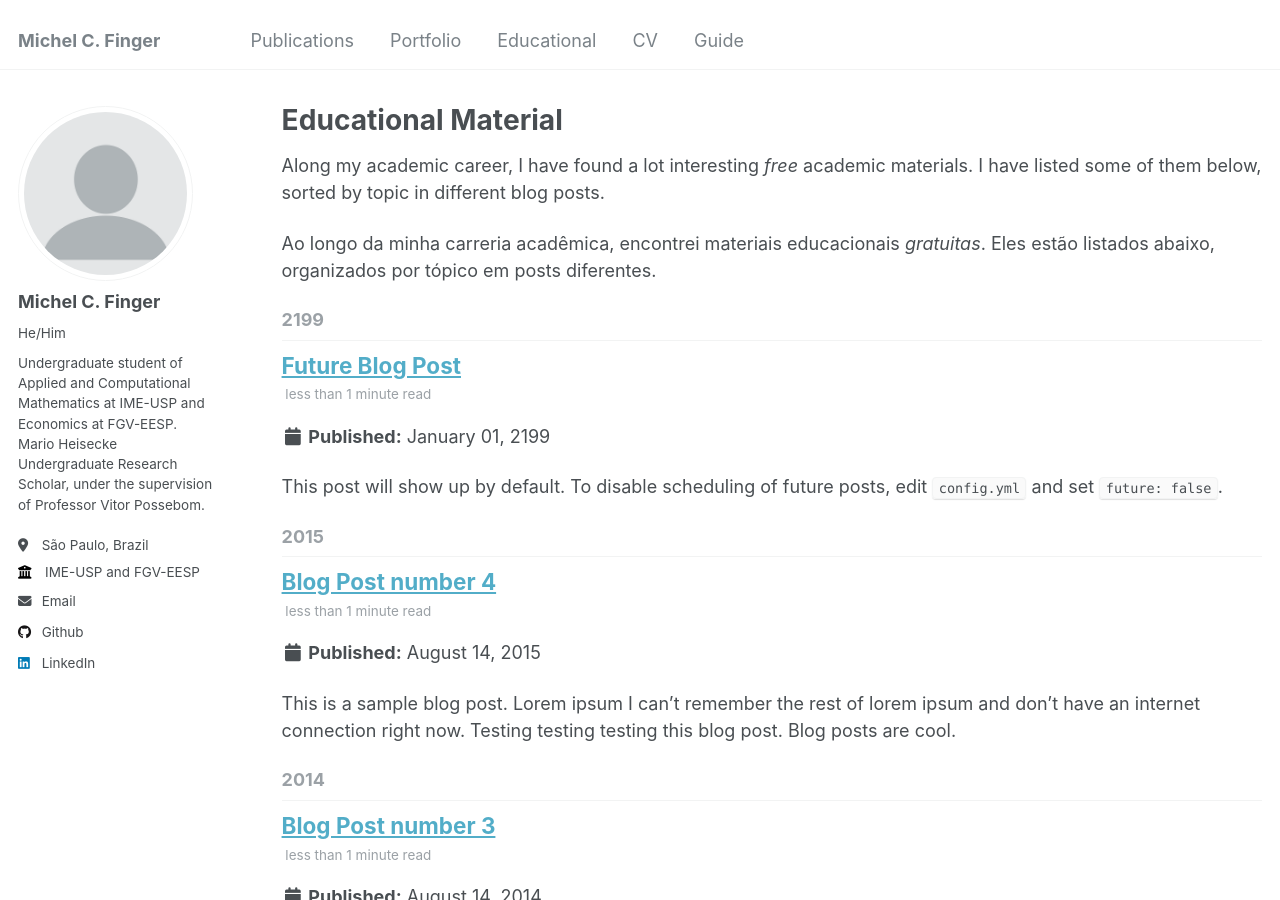
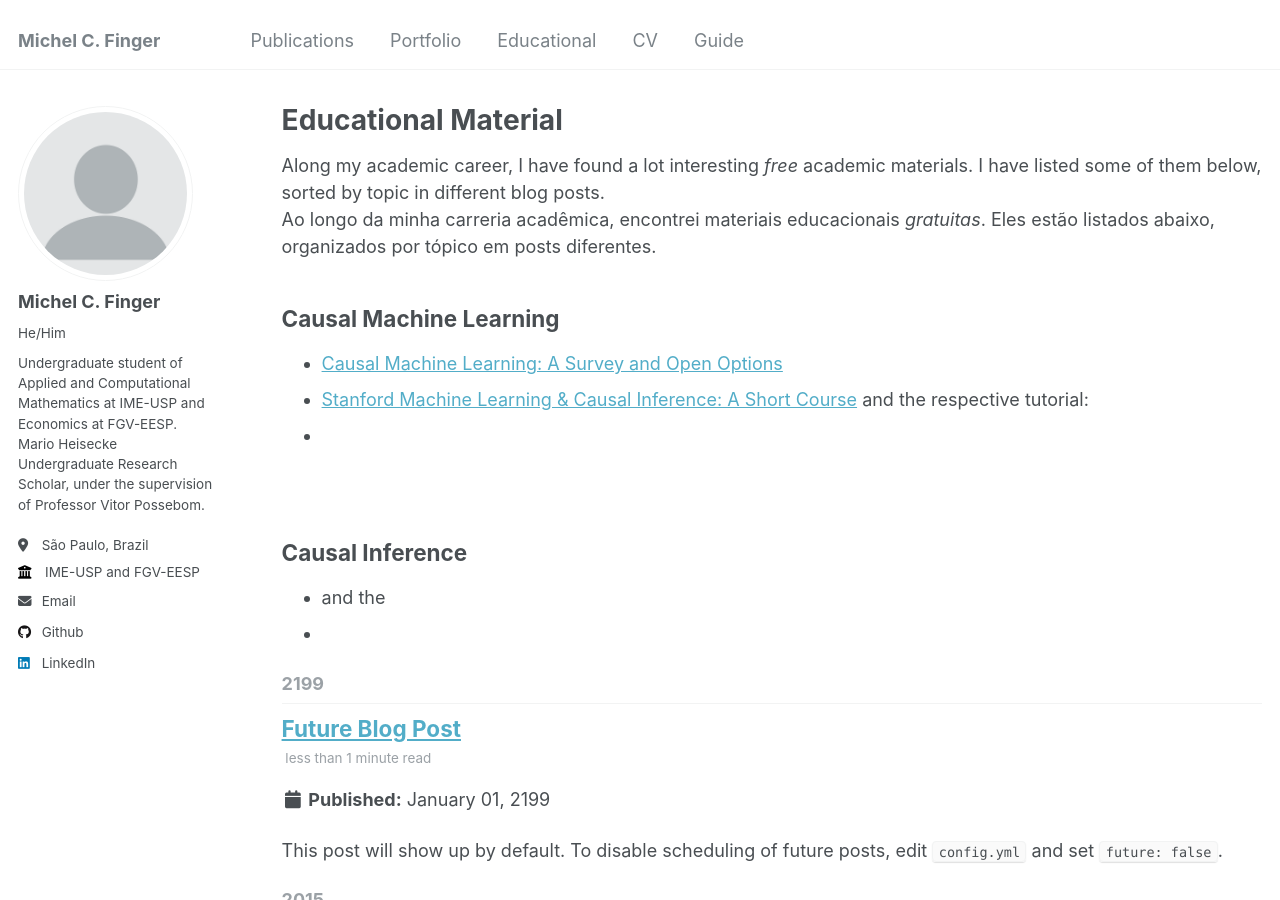
Before and after one commit to Micsifin/micsifin.github.io, a Jekyll site: the page built from _pages/year-archive.html, in a window 1280 px wide and 900 px high. Built offline with Jekyll 4.4.1, drawn with Linux system fonts in a browser that asks for light colours.

Commit message:
Changes to several documents

```diff
--- a/_config.yml
+++ b/_config.yml
@@ -7,7 +7,7 @@
 # server process.
 
 # Basic Site Settings
-locale                   : "en-US"
+locale                   : "en-US" # adicionar PT-BR tbm
 title                    : "Michel C. Finger"
 title_separator          : "-"
 name                     : &name "Your Name"
--- a/_pages/year-archive.html
+++ b/_pages/year-archive.html
@@ -8,12 +8,33 @@ redirect_from:
 ---
 
 <p>
-  Along my academic career, I have found a lot interesting <em>free</em> academic materials. I have listed some of them below, sorted by topic in different blog posts.
+  Along my academic career, I have found a lot interesting <em>free</em> academic materials. I have listed some of them below, sorted by topic in different blog posts. <br>
+
+  Ao longo da minha carreria acadêmica, encontrei materiais educacionais <em>gratuitas</em>. Eles estão listados abaixo, organizados por tópico em posts diferentes. <br>
+
+
+  <h2>Causal Machine Learning</h2>
+  <ul>
+    <li> <a href="https://www.causal-machine-learning.com/" target="_blank">Causal Machine Learning: A Survey and Open Options</a> </li>
+    <li> <a href="https://www.gsb.stanford.edu/faculty-research/labs-initiatives/sil/research/methods/ai-machine-learning/short-course"
+      target="_blank"> Stanford Machine Learning & Causal Inference: A Short Course</a> and the respective tutorial:
+      <a href="https://bookdown.org/stanfordgsbsilab/ml-ci-tutorial/" target="_blank" Respective Tutorial></a> </li>
+      <li> <a href="https://causalml-book.org/" target="_blank" Causal ML Book></a> </li>
+  </ul>
+
+  <br>
+
+  <h2> Causal Inference </h2>
+  <ul>
+    <li> <a href="https://www.bradyneal.com/causal-inference-course" target="_blank" Introduction to Causal Inference></a>
+      and the <a href="https://www.bradyneal.com/Introduction_to_Causal_Inference-Dec17_2020-Neal.pdf" target="_blank" Respective Book> </a>  </li>
+    <li> <a href="https://www.hsph.harvard.edu/miguel-hernan/causal-inference-book/" target="_blank" What If (the book)></a> </li>
+  </ul>
+
+
 </p>
 
-<p>
-  Ao longo da minha carreria acadêmica, encontrei materiais educacionais <em>gratuitas</em>. Eles estão listados abaixo, organizados por tópico em posts diferentes.
-</p>
+
 {% include base_path %}
 {% capture written_year %}'None'{% endcapture %}
 {% for post in site.posts %}
```
Also changed, not shown: README.md (+2 -0 lines), _pages/about.md (+11 -0 lines), _pages/portfolio.html (+7 -0 lines).
